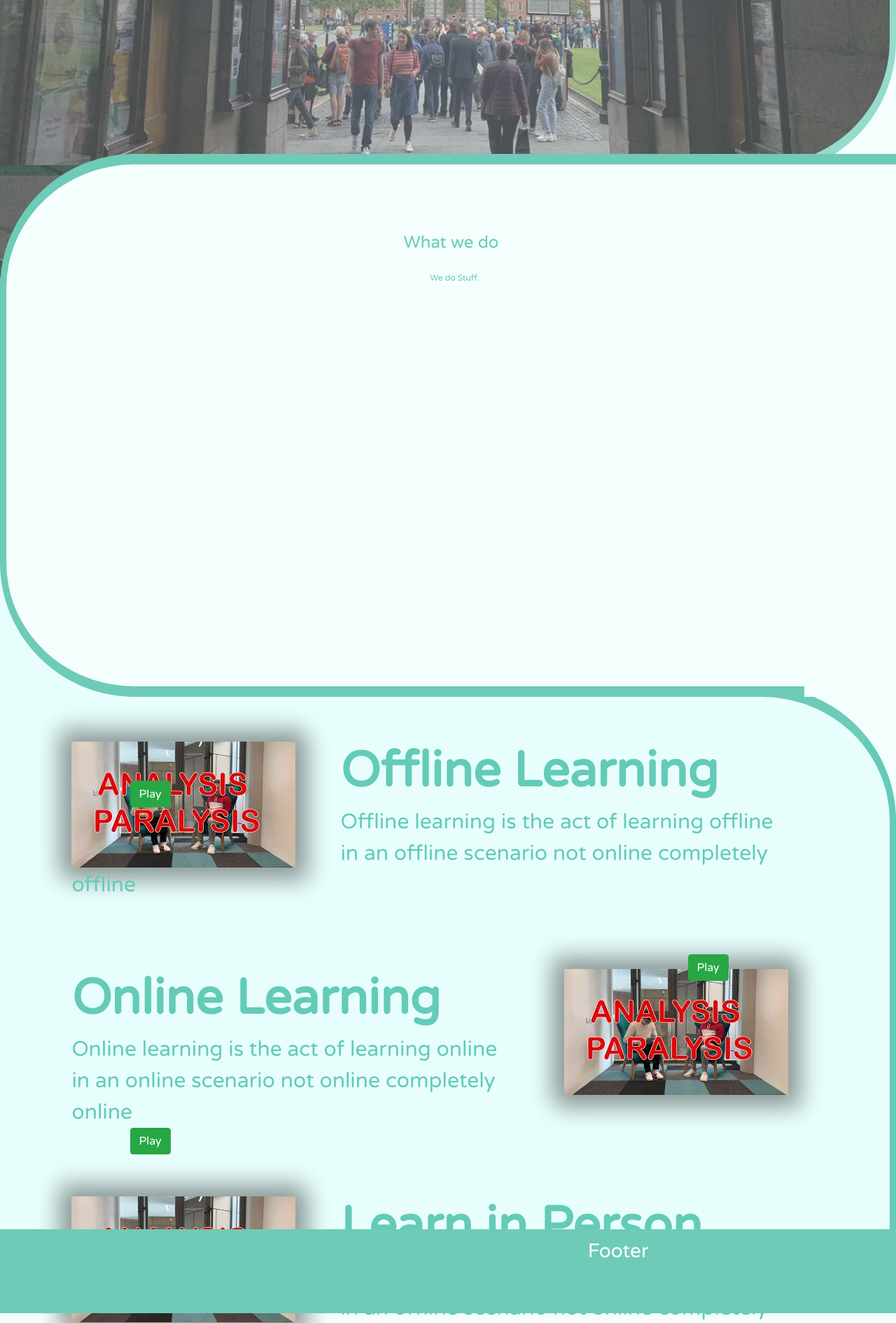
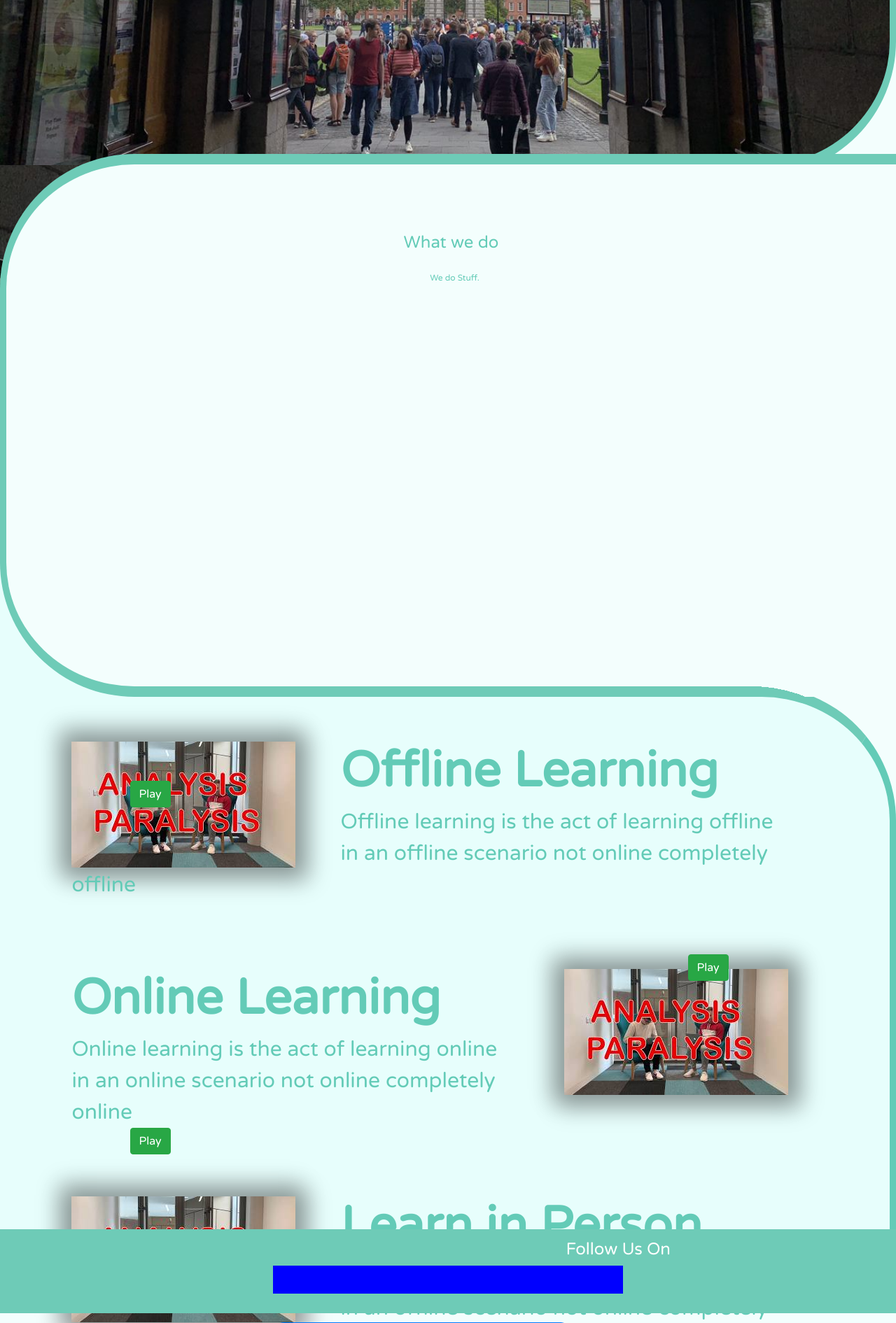
Before and after one commit to SamAtStudy/Study.ie-version-1.0, a PHP site: page / in a window 1280 px wide. Shown: the part 520-2411 px from the top of the page at 70% size. Run offline with PHP 8.4, Linux system fonts and the light colour scheme.

Commit message:
25/06/19 - integrating footer and fixing curves

```diff
--- a/css/studyStylesheet.css
+++ b/css/studyStylesheet.css
@@ -71,7 +71,6 @@ body {
 .parallaxa {
     /* The image used */
     background-image: url("../img/background1.jpg");
-    opacity: 0.7;
 
     /* Set a specific height */
     /*min-height: 880px;*/
@@ -202,3 +201,10 @@ body {
     left: 14.5vw;
 
 }
+
+#socialLinkBox{
+    background-color: blue;
+    height:5vh;
+    margin:auto;
+    width:500px;
+}
--- a/index.html
+++ b/index.html
@@ -100,8 +100,22 @@
     </p>
     </div>
 </div>
-<div style="background-color:#f3fefd; float:right;height: 15px; width:10.2vw; margin-top: -15px; z-index: 100; position: relative;">
-    &nbsp
+<div style=" z-index: 100; position: relative; ">
+    <div style="background-color:#f3fefd; float:right;height: 15px; width:10.2vw; margin-top: -15px; z-index: 100; position: relative;">&nbsp</div>
+    <div style="background-color:#f3fefd; float:right;height: 14px; width:10.4vw; margin-top: -15px; z-index: 100; position: relative;">&nbsp</div>
+    <div style="background-color:#f3fefd; float:right;height: 13px; width:10.6vw; margin-top: -15px; z-index: 100; position: relative;">&nbsp</div>
+    <div style="background-color:#f3fefd; float:right;height: 12px; width:10.8vw; margin-top: -15px; z-index: 100; position: relative;">&nbsp</div>
+    <div style="background-color:#f3fefd; float:right;height: 11px; width:11vw; margin-top: -15px; z-index: 100; position: relative;">&nbsp</div>
+    <div style="background-color:#f3fefd; float:right;height: 10px; width:11.3vw; margin-top: -15px; z-index: 100; position: relative;">&nbsp</div>
+    <div style="background-color:#f3fefd; float:right;height: 9px; width:11.6vw; margin-top: -15px; z-index: 100; position: relative;">&nbsp</div>
+    <div style="background-color:#f3fefd; float:right;height: 8px; width:11.9vw; margin-top: -15px; z-index: 100; position: relative;">&nbsp</div>
+    <div style="background-color:#f3fefd; float:right;height: 7px; width:12.1vw; margin-top: -15px; z-index: 100; position: relative;">&nbsp</div>
+    <div style="background-color:#f3fefd; float:right;height: 6px; width:12.4vw; margin-top: -15px; z-index: 100; position: relative;">&nbsp</div>
+    <div style="background-color:#f3fefd; float:right;height: 5px; width:12.8vw; margin-top: -15px; z-index: 100; position: relative;">&nbsp</div>
+    <div style="background-color:#f3fefd; float:right;height: 4px; width:13.2vw; margin-top: -15px; z-index: 100; position: relative;">&nbsp</div>
+    <div style="background-color:#f3fefd; float:right;height: 3px; width:13.6vw; margin-top: -15px; z-index: 100; position: relative;">&nbsp</div>
+    <div style="background-color:#f3fefd; float:right;height: 2px; width:14.2vw; margin-top: -15px; z-index: 100; position: relative;">&nbsp</div>
+    <div style="background-color:#f3fefd; float:right;height: 1px; width:15vw; margin-top: -15px; z-index: 100; position: relative;">&nbsp</div>
 </div>
 
     <!-- SECTION 3 EXPLANATIONS -->
@@ -210,7 +224,11 @@
 
     <!--SECTION 4 FOOTER -->
 <div id="sectionFourBox">
-<h3 style="color:white; text-align: center;">Footer</h3>
+    <h4 style="color:white; text-align: center;">Follow Us On</h4>
+    <div id="socialLinkBox" class="justify-content-center align-items-center">
+        &nbsp
+        <button class="btn btn-primary" style="border-radius: 15px;"><img src="img/fbLogo.svg"></button>
+    </div>
 </div>
 
 <!-- SCRIPTS -->
```
